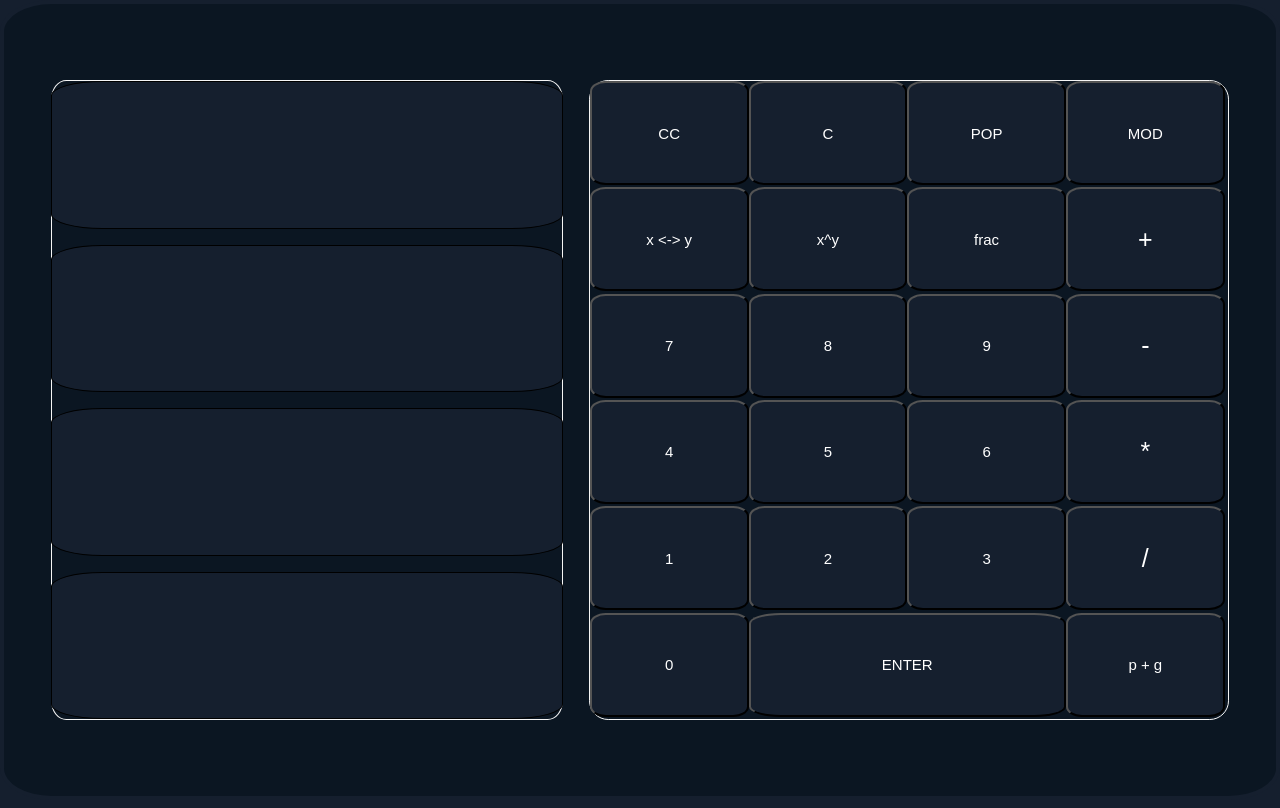
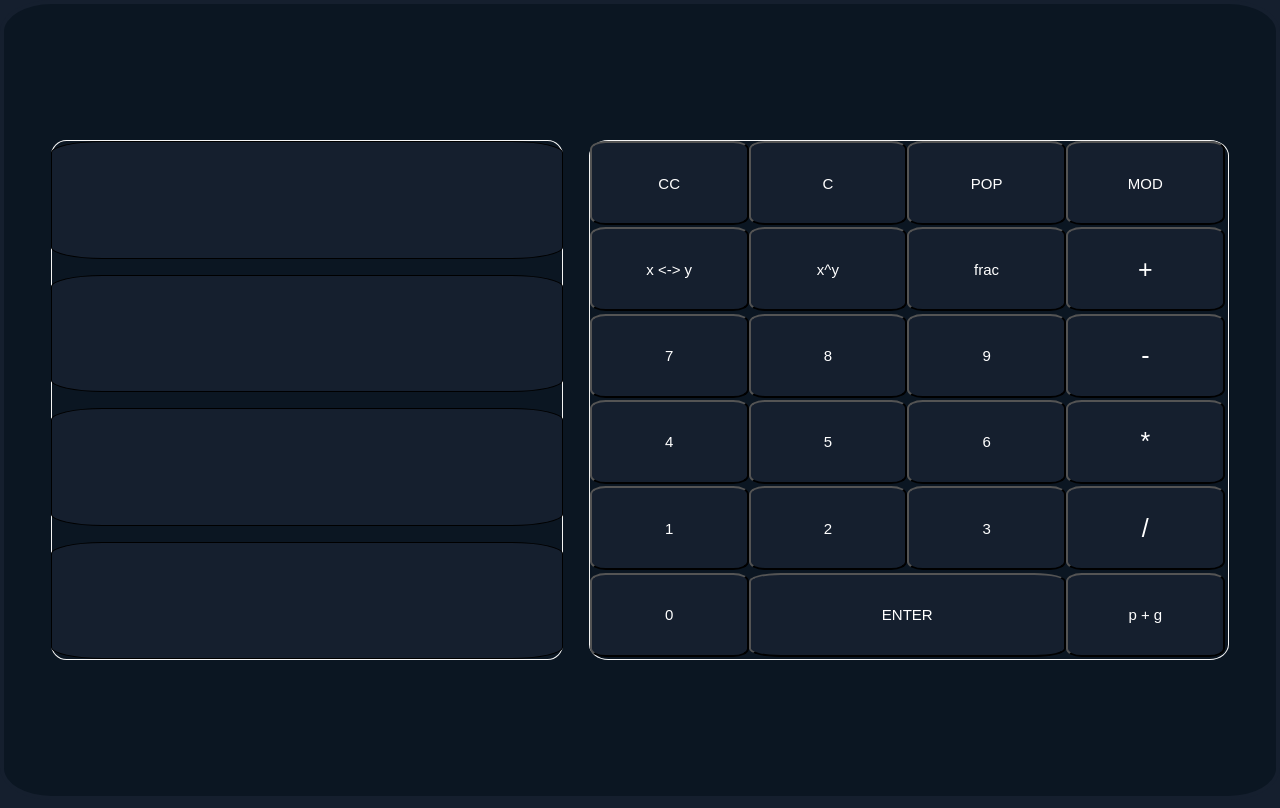
Before and after one commit to Gromzi/rpn-calculator, a plain HTML site: page index.html in a window 1280 px wide. Drawn offline with nearby package versions, Linux system fonts and the light colour scheme.

Commit message:
Modify style (add more margin to top and bottom of calculator)

```diff
--- a/style.css
+++ b/style.css
@@ -20,7 +20,8 @@ body {
     display: flex;
     flex-direction: column;
     align-items: center;
-    gap: 5vh;
+    justify-content: center;
+    gap: 4vh;
 
     background-color: #0B1622;
     border: solid 4px #151F2E;
@@ -30,7 +31,6 @@ body {
 .panels {
     width: 90vw;
     height: 33vh;
-    margin-top: 5vh;
 
     display: flex;
     flex-direction: column;
@@ -44,7 +44,7 @@ body {
 
 .panels > div {
     width: 90vw;
-    height: 6.5vh;
+    height: 7vh;
     display: flex;
     justify-content: end;
     align-items: center;
@@ -62,8 +62,8 @@ body {
 
 .buttons {
     width: 90vw;
-    height: 60vh;
-    margin-bottom: 5vh;
+    height: 45vh;
+    /* margin-bottom: 5vh; */
 
     display: flex;
     flex-wrap: wrap;
@@ -74,7 +74,7 @@ body {
 
 .buttons > button {
     width: 22.1vw;
-    height: 9vh;
+    height: 7vh;
 
     background-color: #151F2E;
     color: white;
@@ -99,15 +99,13 @@ body {
     }
 
     .panels {
-        margin: 0%;
         width: 40vw;
-        height: 80vh;
-        justify-content: center;
+        height: 65vh;
     }
 
     .panels > div {
         width: 40vw;
-        height: 20vh;
+        height: 15vh;
         display: flex;
         justify-content: end;
         align-items: center;
@@ -124,7 +122,7 @@ body {
 
     .buttons {
         width: 50vw;
-        height: 80vh;
+        height: 65vh;
         margin-bottom: 0;
 
         display: flex;
@@ -136,7 +134,7 @@ body {
 
     .buttons > button {
         width: 12.4vw;
-        height: 13vh;
+        height: 10.5vh;
 
         background-color: #151F2E;
         color: white;
```
